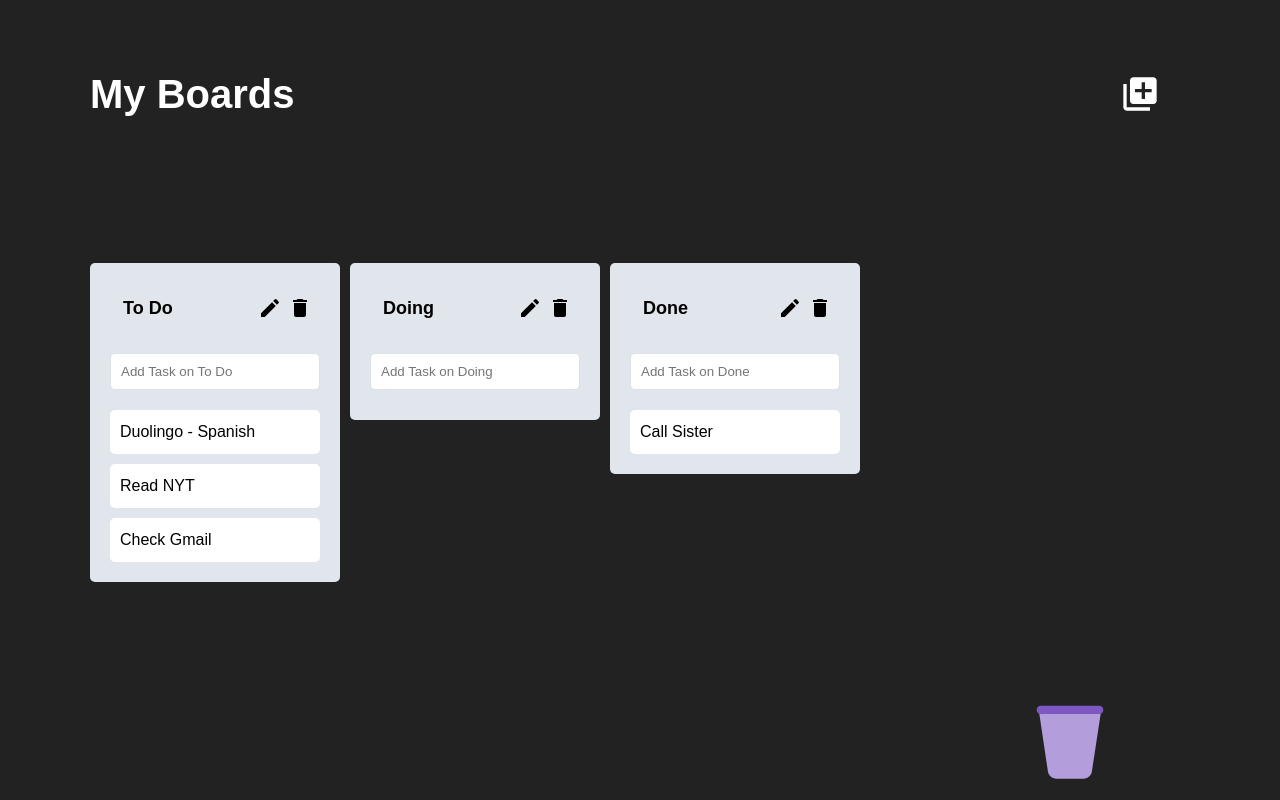
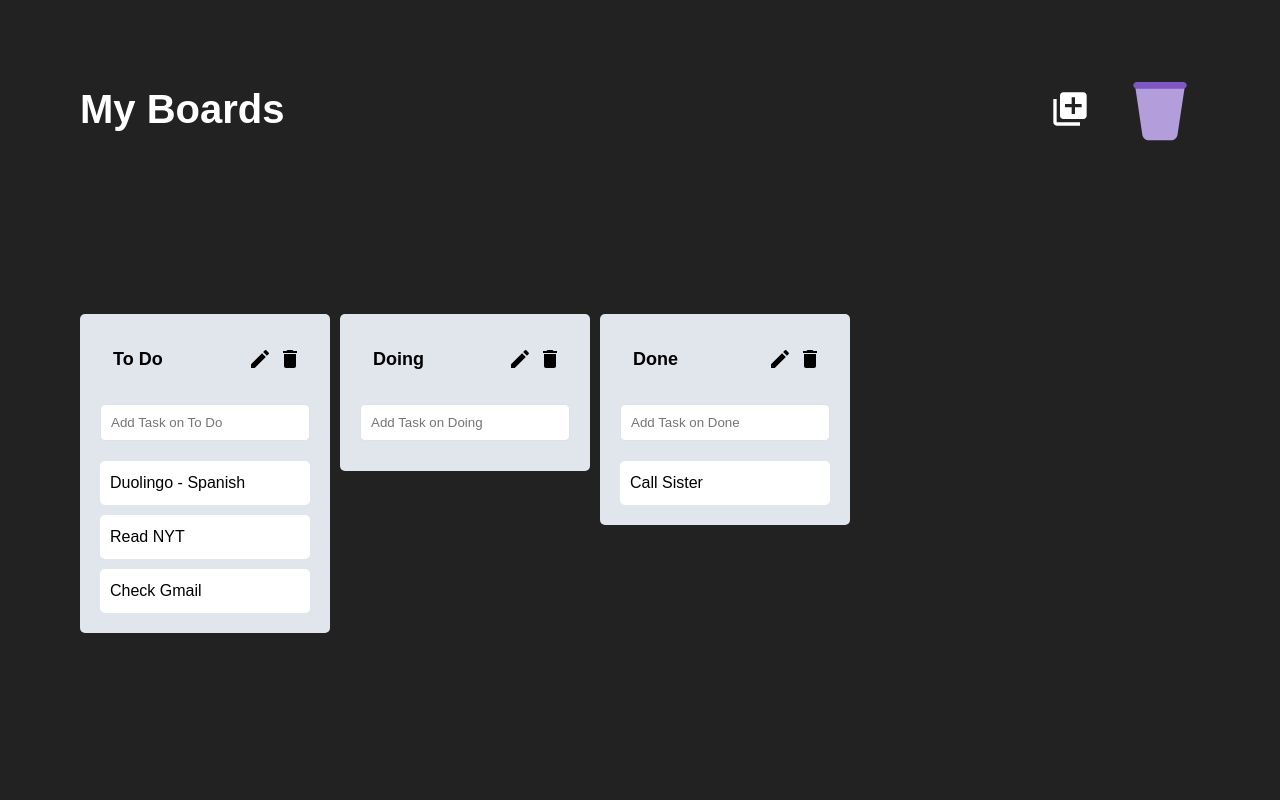
Before and after one commit to jiwonmik/Drag-and-Drop-Boards, a React (Create React App) app: page / in a window 1280 px wide. Built offline with nearby package versions, Linux system fonts and the light colour scheme.

Commit message:
Style Change: Layout

```diff
--- a/src/App.tsx
+++ b/src/App.tsx
@@ -9,41 +9,41 @@ import Trash from "./components/Trash";
 const Wrapper = styled.div`
   display: flex;
   flex-direction: column;
-  width: 100%;
+  width: 100vw;
+  height: 100vh;
   margin: 0 auto;
   justify-content: center;
   align-items: center;
-  height: 100vh;
 `;
 
 const HeaderWrapper = styled.div`
   display: flex;
-  width: 1100px;
-  height: 200px;
   justify-content: space-between;
   align-items: center;
-  padding: 50px 0px 10px 0px;
+  width: 100%;
+  height: 200px;
+  padding: 50px 80px 0px 80px;
   & > h2 {
     font-size: 40px;
     color: white;
     font-weight: bold;
   }
+  & > div {
+    display: flex;
+  }
 `
 
 const BoardWrapper = styled.div`
   display: flex;
-  max-width: 1100px;
   width: 100%;
-  margin: 20px 0px 0px 0px;
-  justify-content: center;
+  height: 100%;
+  padding: 0px 80px 20px 80px ;
   align-items: center;
-  height: 100%;
   overflow: auto;
 `
 const Boards = styled.div`
   display: flex;
   flex-direction: row;
-  width: 100%;
   gap: 10px;
 `;
 
@@ -130,11 +130,14 @@ function App() {
 
   return (
     <Wrapper>
+    <DragDropContext onDragEnd={onDragEnd}>
     <HeaderWrapper>
       <h2>My Boards</h2>
-      <BoardCreate/>
+      <div>
+        <BoardCreate/>
+        <Trash/>
+      </div>
     </HeaderWrapper>
-    <DragDropContext onDragEnd={onDragEnd}>
       <Droppable
         droppableId="boards"
         direction="horizontal"
@@ -159,7 +162,6 @@ function App() {
           </BoardWrapper>
         )}
       </Droppable>
-      <Trash/>
     </DragDropContext>
     </Wrapper>
   );
--- a/src/components/Board/BoardCreate.tsx
+++ b/src/components/Board/BoardCreate.tsx
@@ -10,7 +10,6 @@ const Button = styled.button`
   background: none;
   color: white;
   width: 100px;
-  padding: 5px;
   border-radius: 50%;
   border: none;
   & :hover {
--- a/src/components/Trash.tsx
+++ b/src/components/Trash.tsx
@@ -16,9 +16,6 @@ const Area = styled.div<IAreaProps>`
 `;
 
 const TrashWrapper = styled.div`
-  max-width: 980px;
-  width: 100%;
-  padding: 10px;
   display: flex;
   justify-content: right;
 `;
@@ -32,8 +29,8 @@ function Trash(){
       ref={provided.innerRef}
       isDraggingOver={info.isDraggingOver}
       {...provided.droppableProps}>
-      <FcFullTrash size="100" className="full"/>
-      <FcEmptyTrash size="100" className="empty"/>
+      <FcFullTrash size="80" className="full"/>
+      <FcEmptyTrash size="80" className="empty"/>
     </Area>
     )}
     </Droppable>
```
